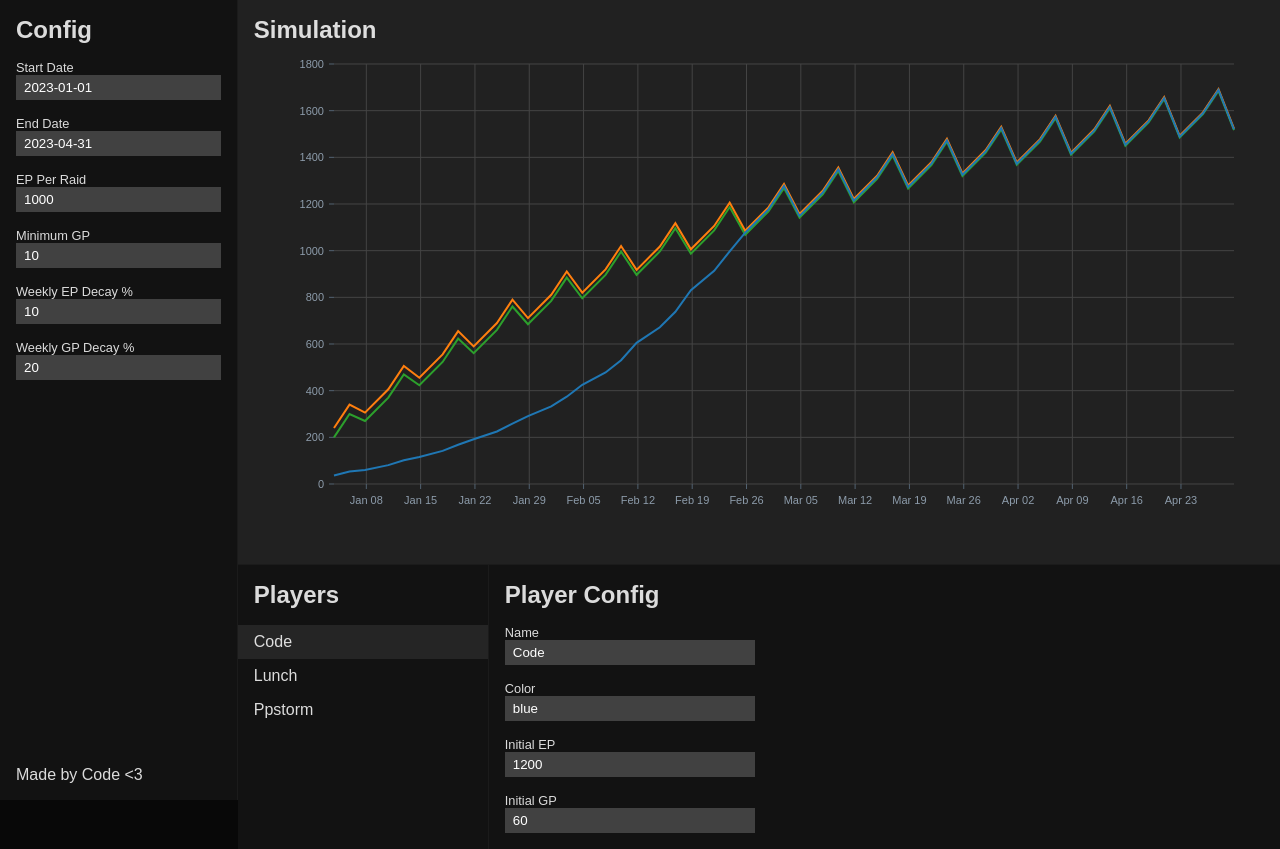
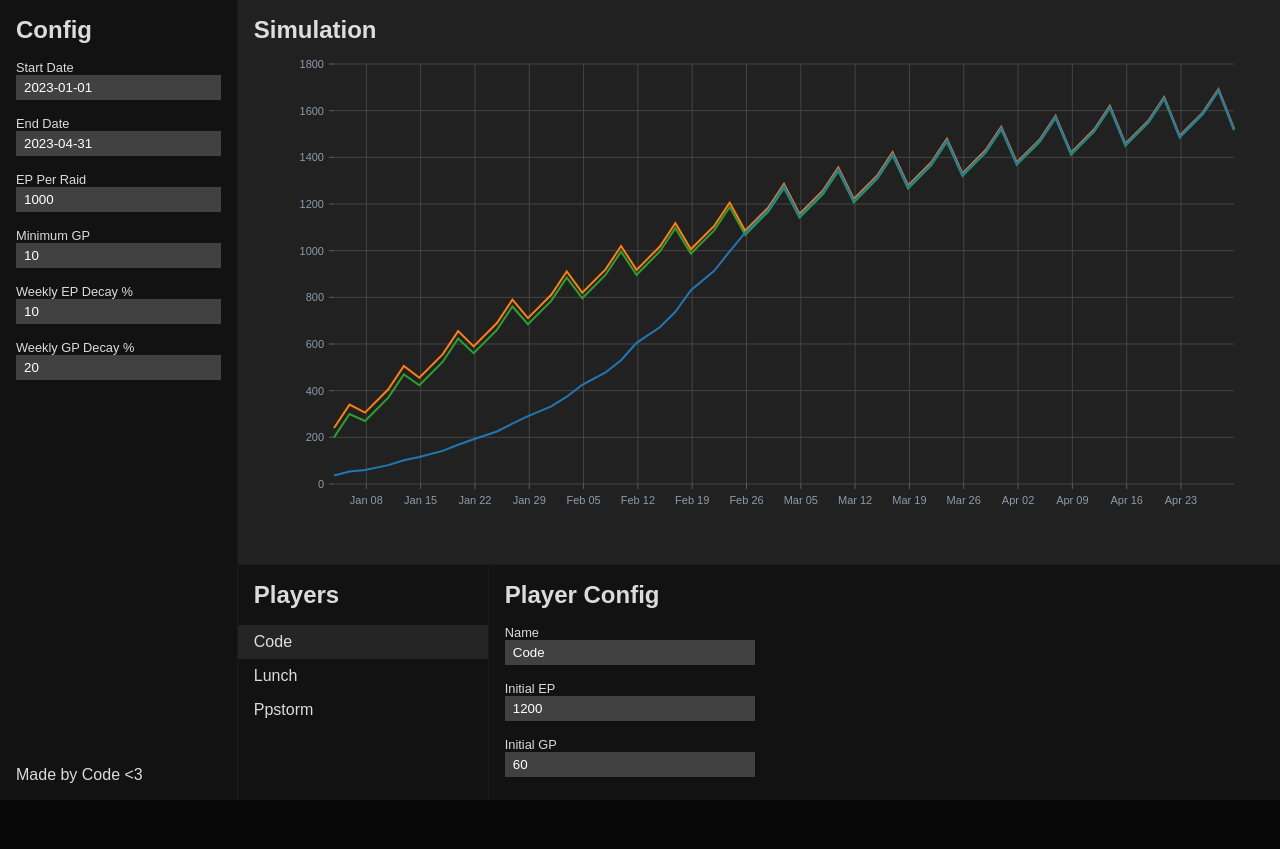
Before and after one commit to thecodeboss/epgp-simulator, a React (Create React App) app: page / in a window 1280 px wide. Shown: the top 849 px of the page. After the commit the page ends 800 px from the top, so only its background shows below. Built offline with nearby package versions, Linux system fonts and the light colour scheme.

Commit message:
Remove color from players

```diff
--- a/src/App.tsx
+++ b/src/App.tsx
@@ -19,21 +19,18 @@ const defaultConfig: Config = {
 const defaultPlayers: Player[] = [
   {
     name: 'Code',
-    color: 'blue',
     id: uuid(),
     initialEP: 1200,
     initialGP: 60,
   },
   {
     name: 'Lunch',
-    color: 'purple',
     id: uuid(),
     initialEP: 1400,
     initialGP: 10,
   },
   {
     name: 'Ppstorm',
-    color: 'green',
     id: uuid(),
     initialEP: 1000,
     initialGP: 10,
--- a/src/components/Chart.tsx
+++ b/src/components/Chart.tsx
@@ -4,7 +4,6 @@ import { DataPoint } from '../utils/simulate';
 import { theme } from '../utils/theme';
 
 interface Simulation {
-  color: string;
   name: string;
   data: DataPoint[];
 }
--- a/src/components/PlayerConfig.tsx
+++ b/src/components/PlayerConfig.tsx
@@ -28,13 +28,6 @@ export const PlayerConfig: FC<PlayerConfigProps> = ({ player, updatePlayer }) =>
       <h2>Player Config</h2>
       <Input label="Name" name="name" onChange={handleChange} type="string" value={player.name} />
       <Input
-        label="Color"
-        name="color"
-        onChange={handleChange}
-        type="string"
-        value={player.color}
-      />
-      <Input
         label="Initial EP"
         name="initialEP"
         onChange={handleChange}
--- a/src/components/Simulation.tsx
+++ b/src/components/Simulation.tsx
@@ -10,7 +10,6 @@ interface SimulationProps {
 
 export const Simulation: FC<SimulationProps> = ({ config, players }) => {
   const simulations = players.map((player) => ({
-    color: player.color,
     name: player.name,
     data: simulate({
       ...config,
--- a/src/utils/types.ts
+++ b/src/utils/types.ts
@@ -8,7 +8,6 @@ export interface Config {
 }
 
 export interface Player {
-  color: string;
   id: string;
   initialEP: number;
   initialGP: number;
```
